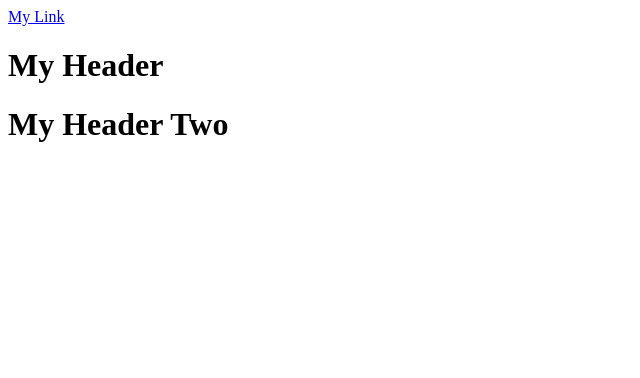
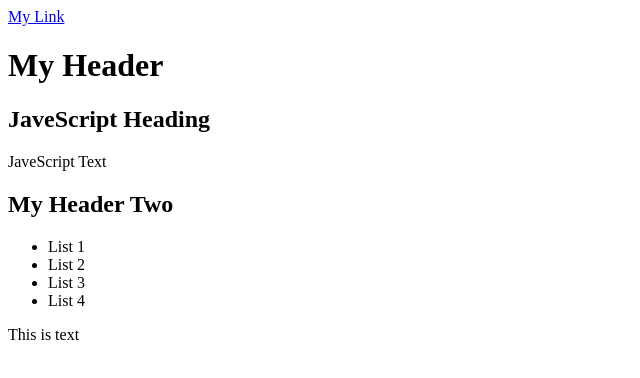
Before and after one commit to DEBAMRITA11/Java-Script-DOM, a plain HTML site: page index.html in a window 1280 px wide. Shown: the whole page, without its empty margins (0-640 px from the left). Drawn offline with Linux system fonts and the light colour scheme.

Commit message:
class-Ten

```diff
--- a/index.html
+++ b/index.html
@@ -9,8 +9,19 @@
 <body>
    <a href="#">My Link</a>
    <h1 id="id1" class="class1">My Header</h1>
-   <h1 id="id2">My Header Two</h1>
-
+   <script>
+    document.write("<h2>JaveScript Heading</h2> <p>JaveScript Text</p>");
+   </script>
+   <h2 id="id2">My Header Two</h2>
+   <ul id="list-id">
+    <li>List 1</li>
+    <li>List 2</li>
+    <li>List 3</li>
+    <li>List 4</li>
+   </ul>
+   <div id="div-text">
+    <p>This is text</p>
+   </div>
 
 
    <script src="style.js"></script>
```
Also changed, not shown: style.js (+81 -0 lines).
